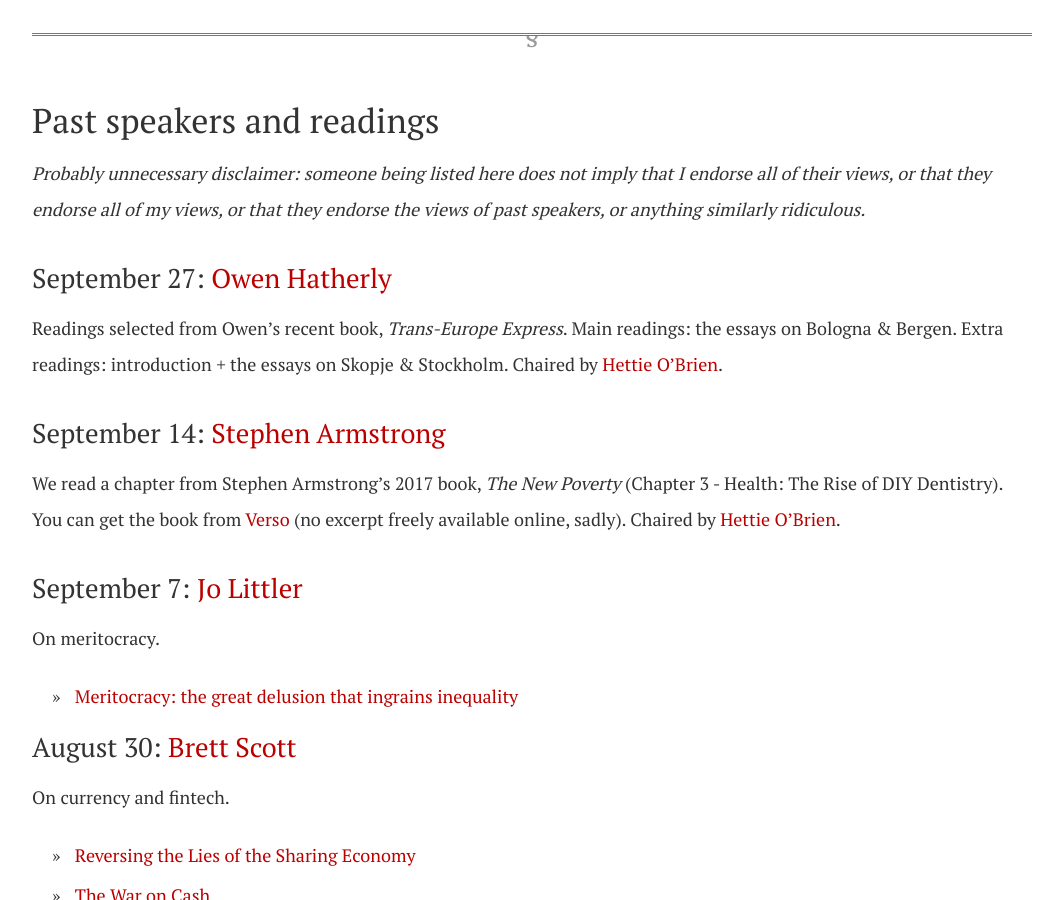
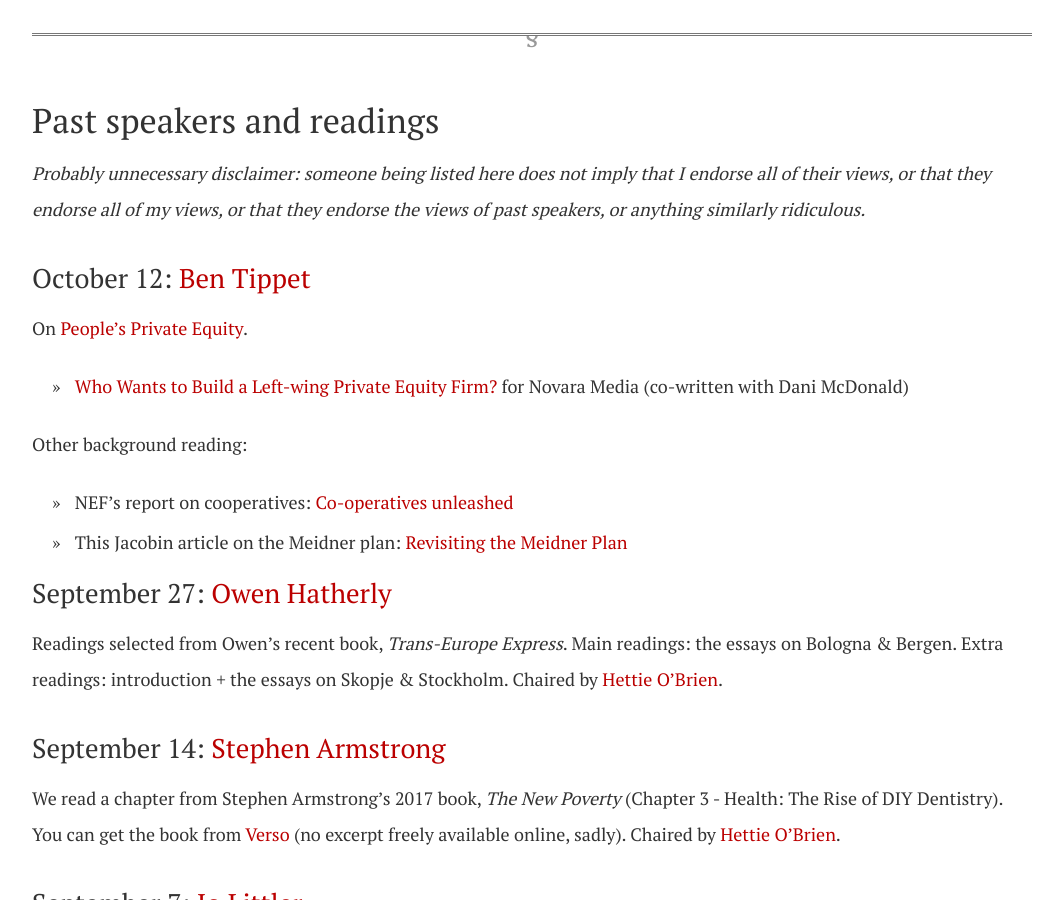
Before and after one commit to dellsystem/dellsystem.github.io, a Jekyll site: the page built from reading-group/index.md, in a window 1280 px wide and 900 px high, scrolled down 1151 px. Shown: the whole window, without its empty margins (108-1171 px from the left). Built offline with Jekyll 4.4.1, drawn with Linux system fonts in a browser that asks for light colours.

Commit message:
Add reading group info for Oct 12

```diff
--- a/reading-group/index.md
+++ b/reading-group/index.md
@@ -22,6 +22,17 @@ If you've written articles that you'd like participants to read in order to fram
 ## Past speakers and readings
 
 _Probably unnecessary disclaimer: someone being listed here does not imply that I endorse all of their views, or that they endorse all of my views, or that they endorse the views of past speakers, or anything similarly ridiculous._
+
+### October 12: [Ben Tippet](https://twitter.com/BenTippet)
+
+On [People's Private Equity](https://twitter.com/EquityPeople).
+
+* [Who Wants to Build a Left-wing Private Equity Firm?](https://novaramedia.com/2018/09/13/who-wants-to-build-a-left-wing-private-equity-firm/) for Novara Media (co-written with Dani McDonald)
+
+Other background reading:
+
+* NEF's report on cooperatives: [Co-operatives unleashed](https://neweconomics.org/2018/07/co-operatives-unleased)
+* This Jacobin article on the Meidner plan: [Revisiting the Meidner Plan](https://www.jacobinmag.com/2017/08/sweden-social-democracy-meidner-plan-capital)
 
 ### September 27: [Owen Hatherly](https://twitter.com/owenhatherley)
 
```
